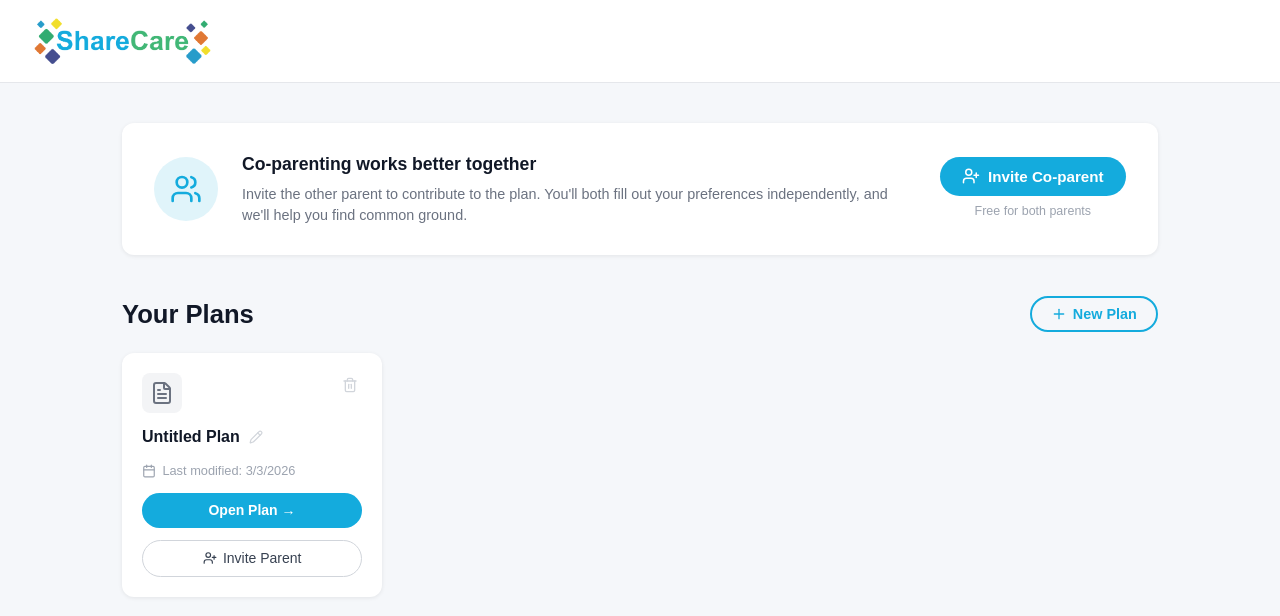
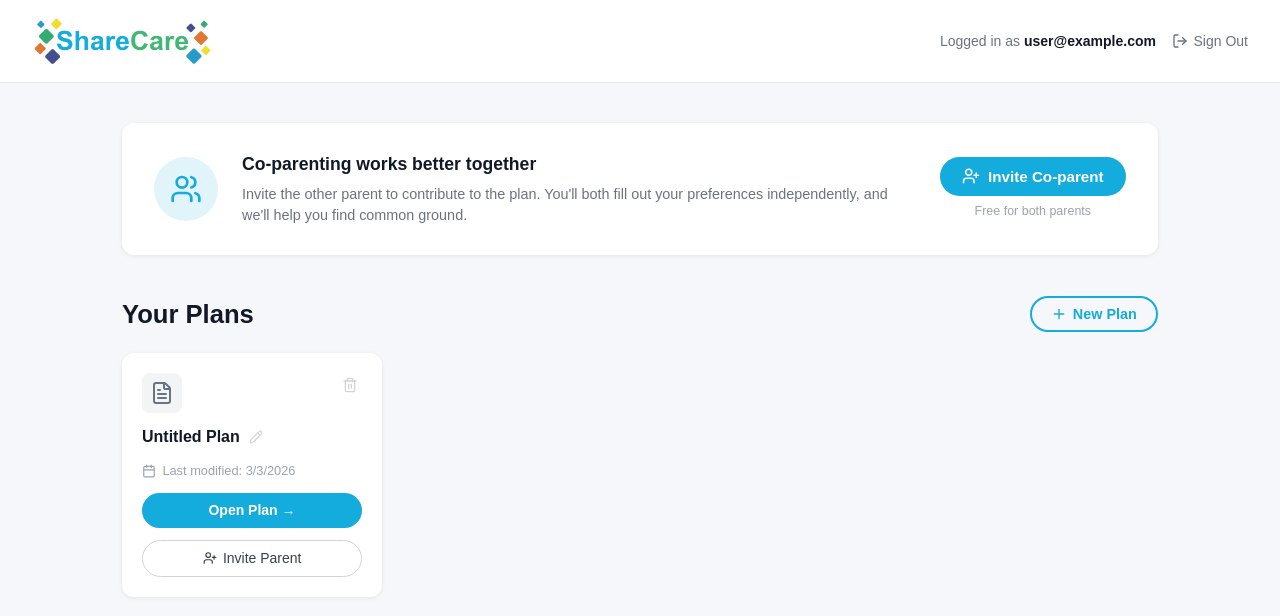
Before and after one commit to BHansen29/parenting_project, a React app in the folder frontend/: page /dashboard in a window 1280 px wide. Shown: the top 616 px of the page. Built offline with nearby package versions, Linux system fonts and the light colour scheme; no server answers; sample sign-in values are in the browser's storage; the HTML template or start-up script is replaced by a standard one.

Commit message:
Restore Dashboard Auth Guard
- requires user to sign in/ sign up before accessing the dashboard via "get started" or "begin your plan"
- sign out option in dashboard header as well as user identifier. Sign out navigates back to landing page

```diff
--- a/frontend/src/pages/Dashboard.jsx
+++ b/frontend/src/pages/Dashboard.jsx
@@ -1,14 +1,15 @@
 import { useState, useEffect } from 'react';
 import { useNavigate } from 'react-router-dom';
-// import { onAuthStateChanged, signOut } from 'firebase/auth';
+import { onAuthStateChanged, signOut } from 'firebase/auth';
 import { Users, FileText, Calendar, UserPlus, Plus, Trash2, Pencil } from 'lucide-react';
-// import { auth } from '../lib/firebase';
+import { auth } from '../lib/firebase';
 import Header from '../components/common/Header';
 import InviteModal from '../components/common/InviteModal';
 import './Dashboard.css';
 
 export default function Dashboard() {
   const navigate = useNavigate();
+  const [user, setUser] = useState(null);
   const [isInviteOpen, setIsInviteOpen] = useState(false);
 
   // Mock plan data — replace with real data fetching later
@@ -58,23 +59,22 @@ export default function Dashboard() {
     ]);
   };
 
-  // TODO: restore auth guard when Firebase is connected
-  // useEffect(() => {
-  //   const unsubscribe = onAuthStateChanged(auth, (currentUser) => {
-  //     if (!currentUser) navigate('/signin');
-  //     else setUser(currentUser);
-  //   });
-  //   return unsubscribe;
-  // }, [navigate]);
+  useEffect(() => {
+    const unsubscribe = onAuthStateChanged(auth, (currentUser) => {
+      if (!currentUser) navigate('/signin');
+      else setUser(currentUser);
+    });
+    return unsubscribe;
+  }, [navigate]);
 
-  // const handleSignOut = async () => {
-  //   await signOut(auth);
-  //   navigate('/signin');
-  // };
+  const handleSignOut = async () => {
+    await signOut(auth);
+    navigate('/');
+  };
 
   return (
     <div className="dashboard" onClick={() => setContextMenu(null)}>
-      <Header />
+      <Header user={user} onSignOut={handleSignOut} />
       <InviteModal isOpen={isInviteOpen} onClose={() => setIsInviteOpen(false)} />
 
       {deleteTarget && (
--- a/frontend/src/pages/LandingPage.jsx
+++ b/frontend/src/pages/LandingPage.jsx
@@ -7,7 +7,7 @@ export default function LandingPage() {
   const navigate = useNavigate();
 
   const handleGetStarted = () => {
-    navigate('/dashboard');
+    navigate('/signin');
   };
 
   const handleSignIn = () => {
```
